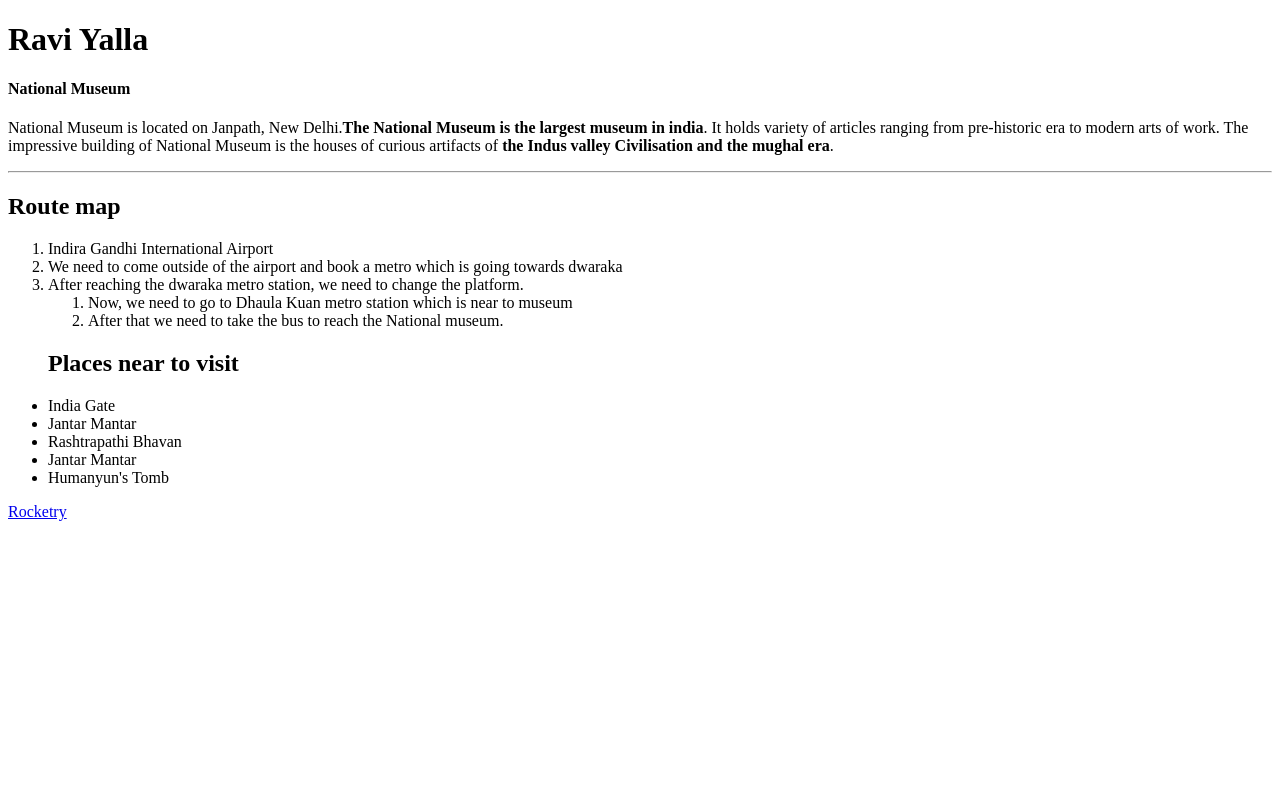
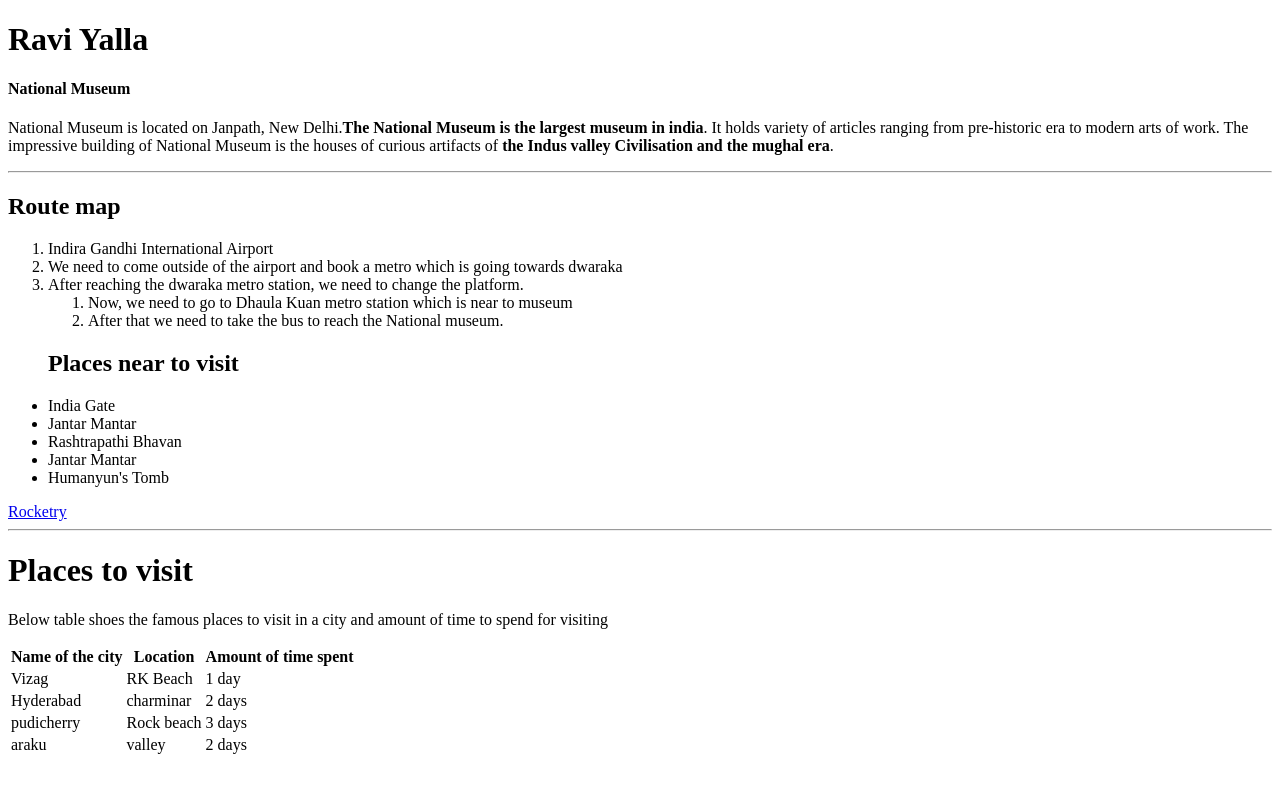
Before and after one commit to 44-563-Web-Apps-F22/44563-webapps-assignment-3-RaviCYalla, a plain HTML site: page index.html in a window 1280 px wide. Drawn offline with Linux system fonts and the light colour scheme.

Commit message:
Update index.html

```diff
--- a/index.html
+++ b/index.html
@@ -33,6 +33,35 @@
             </ul>
 
             <a href="aboutme.html">Rocketry</a>
-
+            <hr>
+            <h1>Places to visit</h1>
+            <p>Below table shoes the famous places to visit in a city and amount of time to spend for visiting</p>
+            <table>
+                <tr>
+                    <th>Name of the city</th>
+                    <th>Location</th>
+                    <th>Amount of time spent</th>
+                </tr>
+                <tr>
+                    <td>Vizag</td>
+                    <td>RK Beach</td>
+                    <td>1 day</td>
+                </tr>
+                <tr>
+                    <td>Hyderabad</td>
+                    <td>charminar</td>
+                    <td>2 days</td>
+                </tr>
+                <tr>
+                    <td>pudicherry</td>
+                    <td>Rock beach	</td>
+                    <td>3 days</td>
+                </tr>
+                </tr>
+                     <td>araku</td>
+                     <td>valley</td>
+                     <td>2 days</td>
+                </tr>
+            </table>
     </body>
 </html>
```
